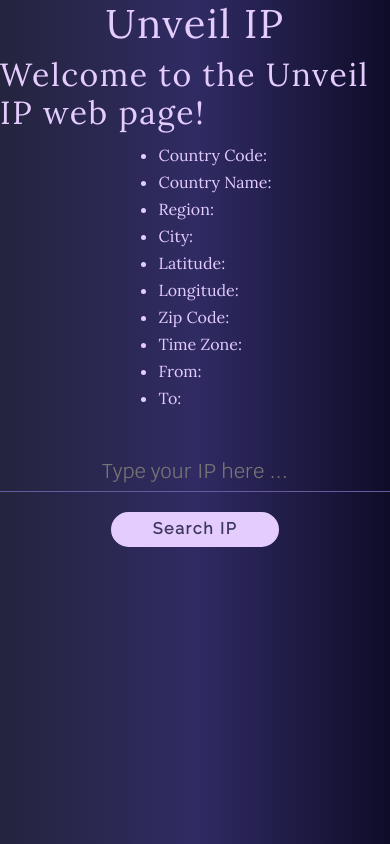
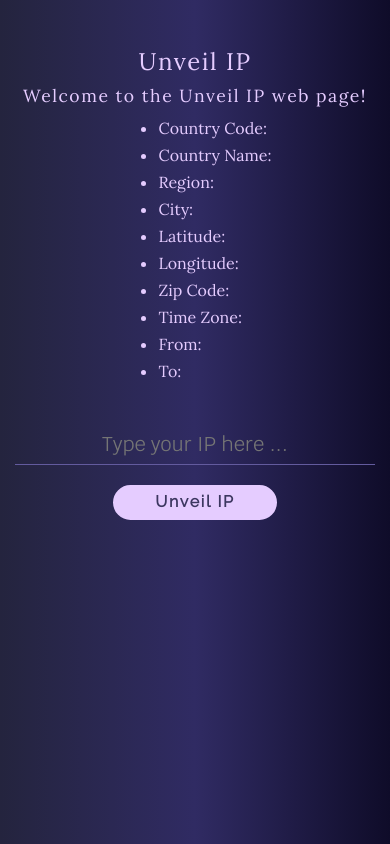
Before and after one commit to pamcuellas/unveil-IP, a website: page views/index.html in a window 390 px wide. Drawn offline with nearby package versions, Linux system fonts and the light colour scheme; files that its build step writes are made by us from their sources; files whose address does not match are found by name.

Commit message:
index.html adapted to use container-fluid.

```diff
--- a/public/css/app.css
+++ b/public/css/app.css
@@ -1,7 +1,7 @@
+html, body{
+	height: 100%;
+}
 body{
-	display: flex;
-	align-items: center;
-	flex-direction: column;
 	font-family: 'Lora', serif;
 	background: -webkit-linear-gradient(to right, #24243e, #302b63, #0f0c29);  /* Chrome 10-25, Safari 5.1-6 */
 	background: linear-gradient(to right, #24243e, #302b63, #0f0c29); /* W3C, IE 10+/ Edge, Firefox 16+, Chrome 26+, Opera 12+, Safari 7+ */
@@ -26,6 +26,9 @@ span {
 	font-size: 18px;
 }
 
+.container {
+	height: 90%;
+}
 
 #ip {
 	font-family: 'Krub', serif;
@@ -60,3 +63,17 @@ span {
 	color: white;
 	cursor: pointer;
 }
+
+
+
+@media screen and (max-width: 400px) {
+
+	h1 {
+		font-size: 1.5em;
+	}
+	h2 {
+		font-size: 1.1em;
+	}
+
+
+}
--- a/views/index.html
+++ b/views/index.html
@@ -21,6 +21,8 @@
   	</script>
 </head>
 <body>
+
+	<div class="container-fluid h-100 pt-5 d-flex flex-column align-items-center align-content-around">
 		<h1>Unveil IP</h1>
 		<h2>Welcome to the Unveil IP web page!</h2>
 
@@ -38,8 +40,8 @@
 		</ul>
 
 		<input type="text" name="ip" id="ip" placeholder="Type your IP here ...">
-	<input type="button" id="btn" value="Search IP">
-
+		<input type="button" id="btn" value="Unveil IP">
+	</div>
 	<script type="text/javascript" src="./js/app.js"></script>
 </body>
 </html>
```
Lines whose indentation alone changed are shown as unchanged.
